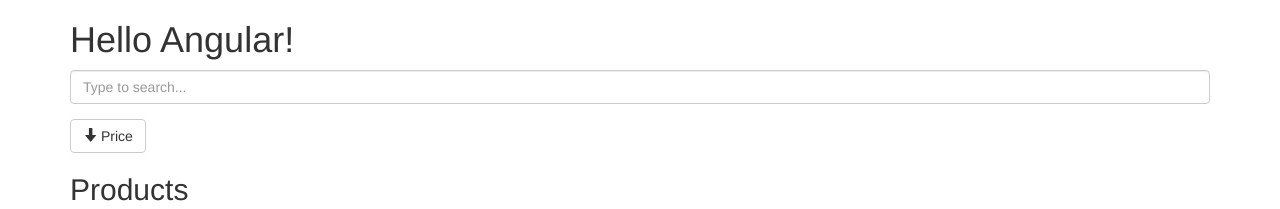
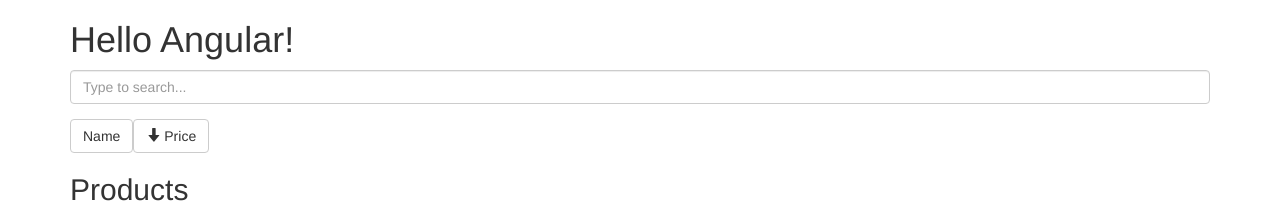
Before and after one commit to kucharskimaciej/dm-ng2-solutions, an Angular app: page / in a window 1280 px wide. Shown: the top 209 px of the page. Built offline with nearby package versions, Linux system fonts and the light colour scheme.

Commit message:
[Events5.6][additional] Add sorting by name on separate button. Enabling sorting by name should disable sorting by price

```diff
--- a/src/app/app.component.html
+++ b/src/app/app.component.html
@@ -5,8 +5,13 @@
 
   <search (search)="onFilter($event)"></search>
 
-  <button (click)="onSort()" class="btn btn-default">
-    <i class="glyphicon glyphicon-arrow-{{ reverseSort ? 'up' : 'down' }}"></i>
+  <button (click)="onSort('name')" class="btn btn-default">
+    <i class="glyphicon glyphicon-arrow-{{ sort.reverse ? 'up' : 'down' }}" *ngIf="sort.by === 'name'"></i>
+    Name
+  </button>
+
+  <button (click)="onSort('price')" class="btn btn-default">
+    <i class="glyphicon glyphicon-arrow-{{ sort.reverse ? 'up' : 'down' }}" *ngIf="sort.by === 'price'"></i>
     Price
   </button>
 
--- a/src/app/app.component.ts
+++ b/src/app/app.component.ts
@@ -35,19 +35,23 @@ export class AppComponent {
   ];
 
   public products: IProduct[];
-  public reverseSort:boolean = false;
+  public sort: { by: string, reverse: boolean } = {
+    by: 'price',
+    reverse: false
+  };
 
   constructor() {
     this.onFilter();
   }
 
   onFilter(predicate: string = ''): void {
-    this.products = this.sortItems(this.filterItems(this.allProducts, predicate), this.reverseSort);
+    this.products = this.sortItems(this.filterItems(this.allProducts, predicate), this.sort.by ,this.sort.reverse);
   }
 
-  onSort() {
-    this.reverseSort = !this.reverseSort;
-    this.products = this.sortItems(this.products, this.reverseSort);
+  onSort(sortBy: string) {
+    this.sort.reverse = !this.sort.reverse;
+    this.sort.by = sortBy;
+    this.products = this.sortItems(this.products, this.sort.by, this.sort.reverse);
   }
 
   private filterItems(items: IProduct[], predicate: string): IProduct[] {
@@ -61,8 +65,8 @@ export class AppComponent {
     });
   }
 
-  private sortItems(items: IProduct[], reverse: boolean): IProduct[] {
-    const sortedItems = _.sortBy(items, 'price');
+  private sortItems(items: IProduct[], prop: string, reverse: boolean): IProduct[] {
+    const sortedItems = _.sortBy(items, prop);
 
     if (reverse) {
       sortedItems.reverse();
```
